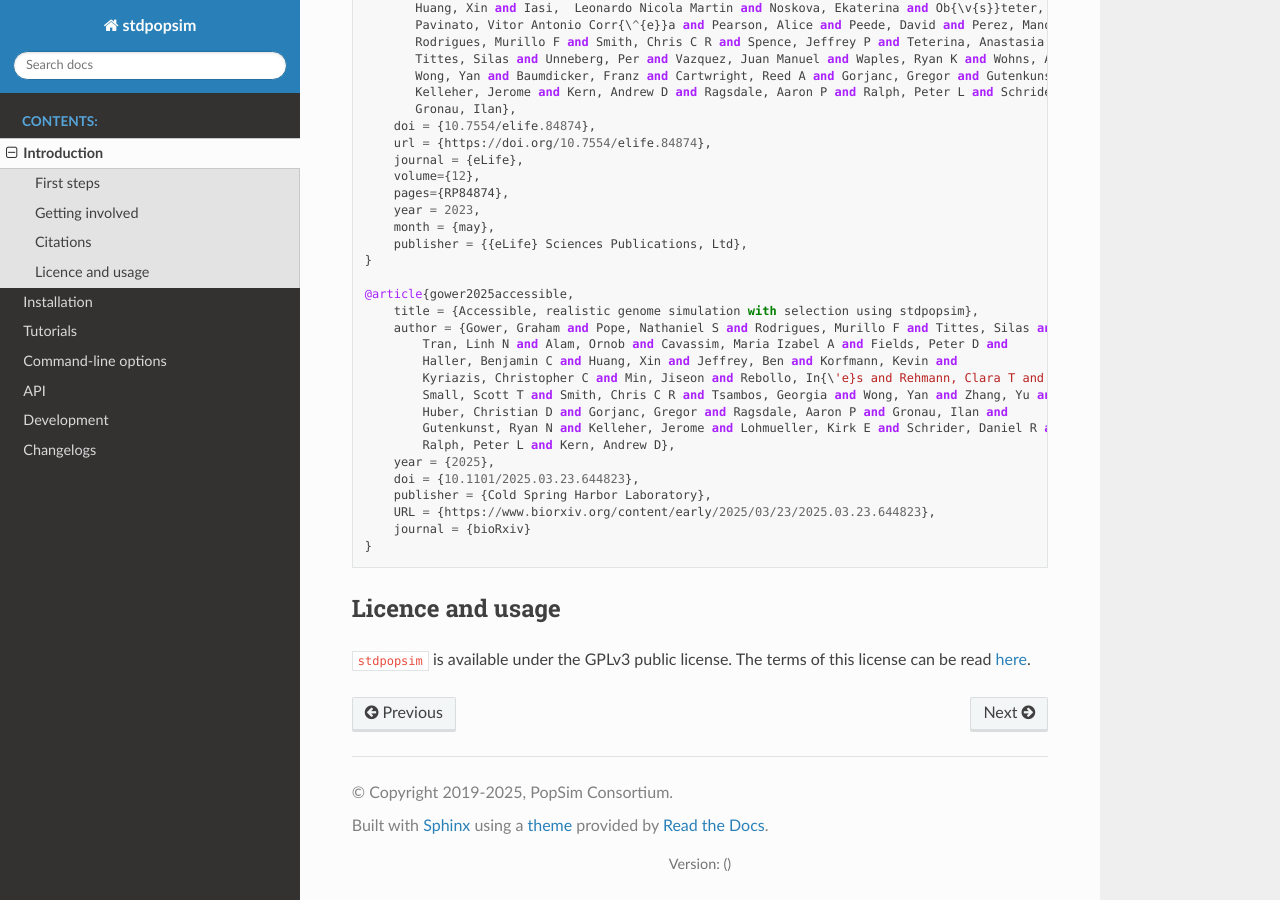
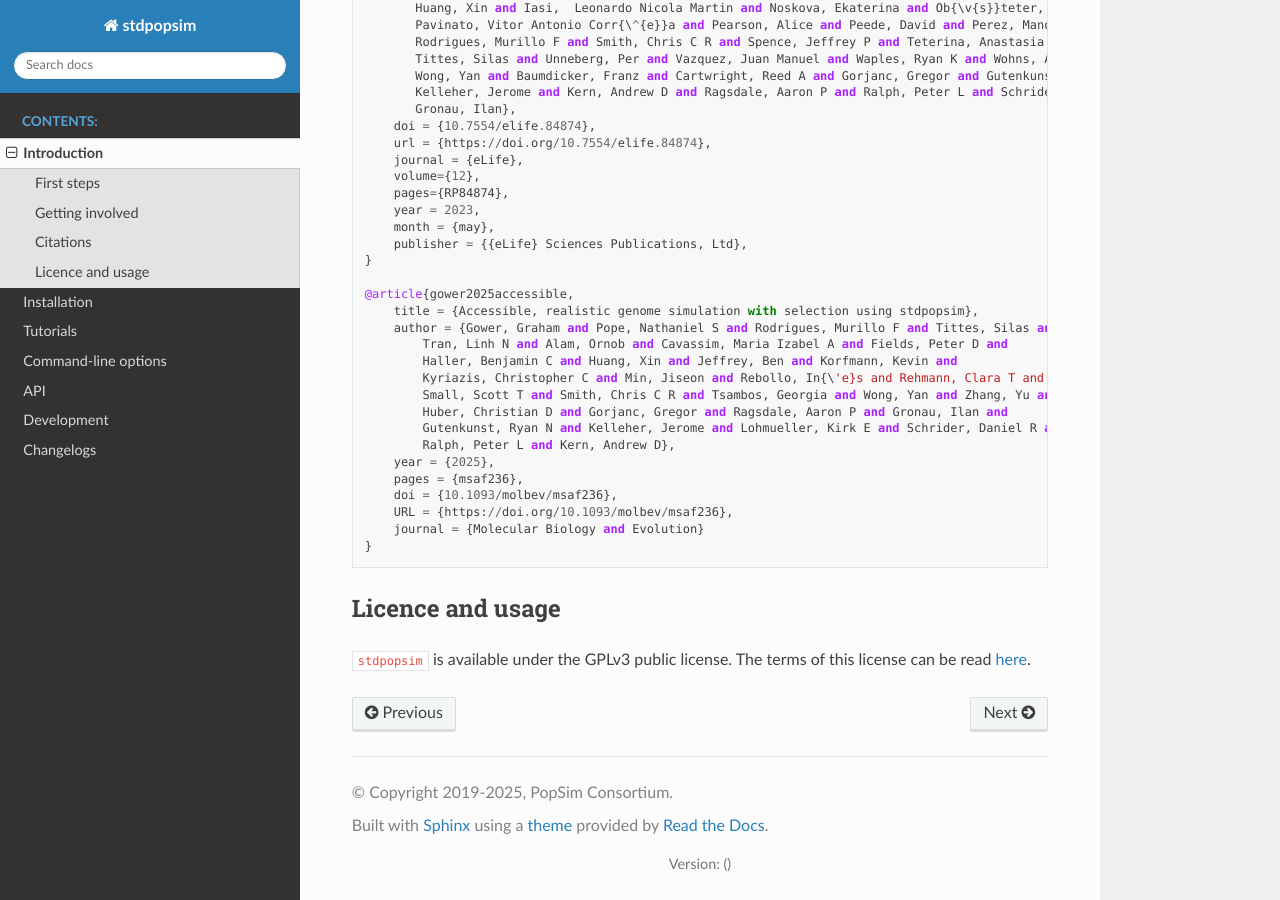
Before and after one commit to popsim-consortium/stdpopsim, a Sphinx documentation site: the page built from docs/introduction.rst, in a window 1280 px wide and 900 px high, scrolled down 2525 px. Built offline with Sphinx 7.4.7 and the Read the Docs theme 3.1.0, drawn with Linux system fonts in a browser that asks for light colours; pages that are not in the unit, such as notebooks, are missing from menus; the version number could not be read and is left out; some of the changed text lies outside the part shown.

Commit message:
Updated selection manuscript citation in intro
Updated selection manuscript citation in intro

```diff
--- a/docs/introduction.rst
+++ b/docs/introduction.rst
@@ -100,7 +100,7 @@ If you use ``stdpopsim`` in your work, please cite our
     Ryan N Gutenkunst, Jerome Kelleher, Kirk E Lohmueller, Daniel R Schrider,
     Peter L Ralph, Andrew D Kern
     *Accessible, realistic genome simulation with selection using stdpopsim*,
-    bioRxiv 2025.03.23.644823; doi: https://doi.org/10.1101/2025.03.23.644823
+    Molecular Biology and Evolution msaf236; doi: https://doi.org/10.1093/molbev/msaf236
 
 Bibtex entries for these manuscripts are::
 
@@ -164,10 +164,10 @@ Bibtex entries for these manuscripts are::
             Gutenkunst, Ryan N and Kelleher, Jerome and Lohmueller, Kirk E and Schrider, Daniel R and
             Ralph, Peter L and Kern, Andrew D},
         year = {2025},
-        doi = {10.1101/2025.03.23.644823},
-        publisher = {Cold Spring Harbor Laboratory},
-        URL = {https://www.biorxiv.org/content/early/2025/03/23/2025.03.23.644823},
-        journal = {bioRxiv}
+        pages = {msaf236},
+        doi = {10.1093/molbev/msaf236},
+        URL = {https://doi.org/10.1093/molbev/msaf236},
+        journal = {Molecular Biology and Evolution}
     }
 
 
```
